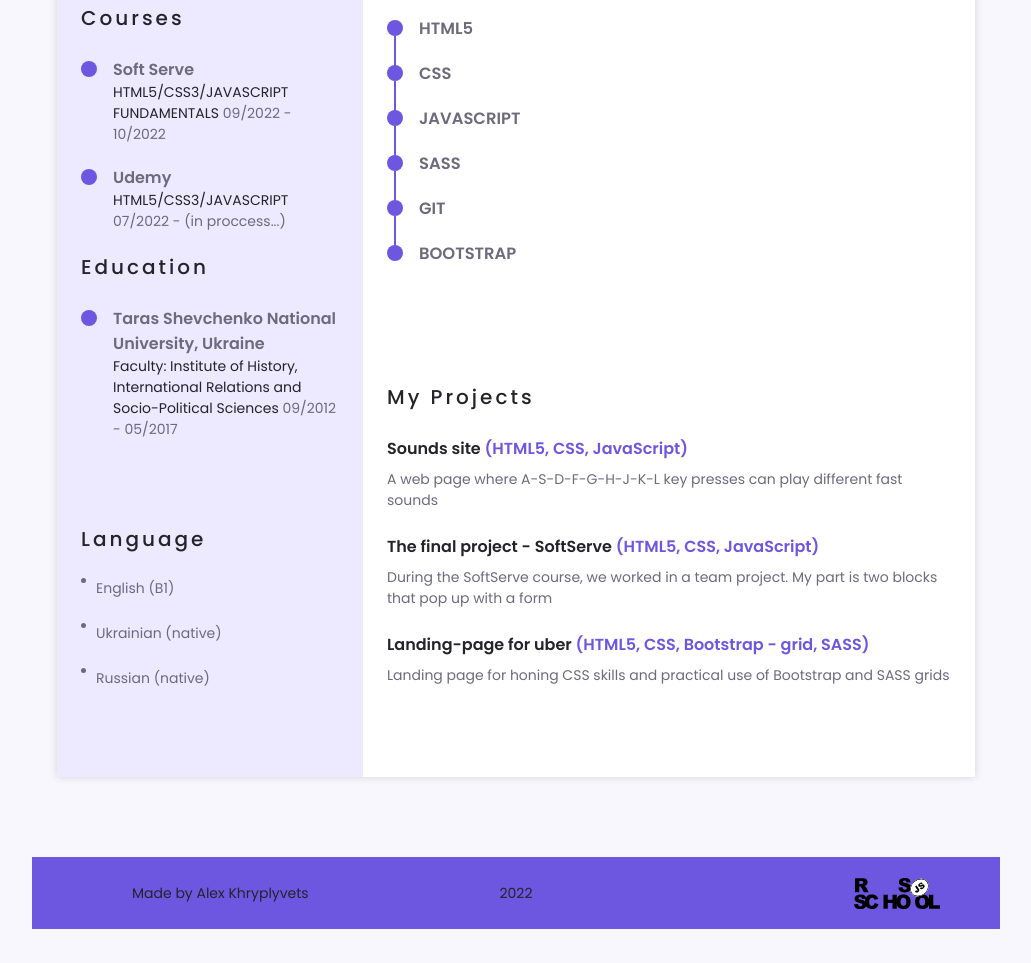
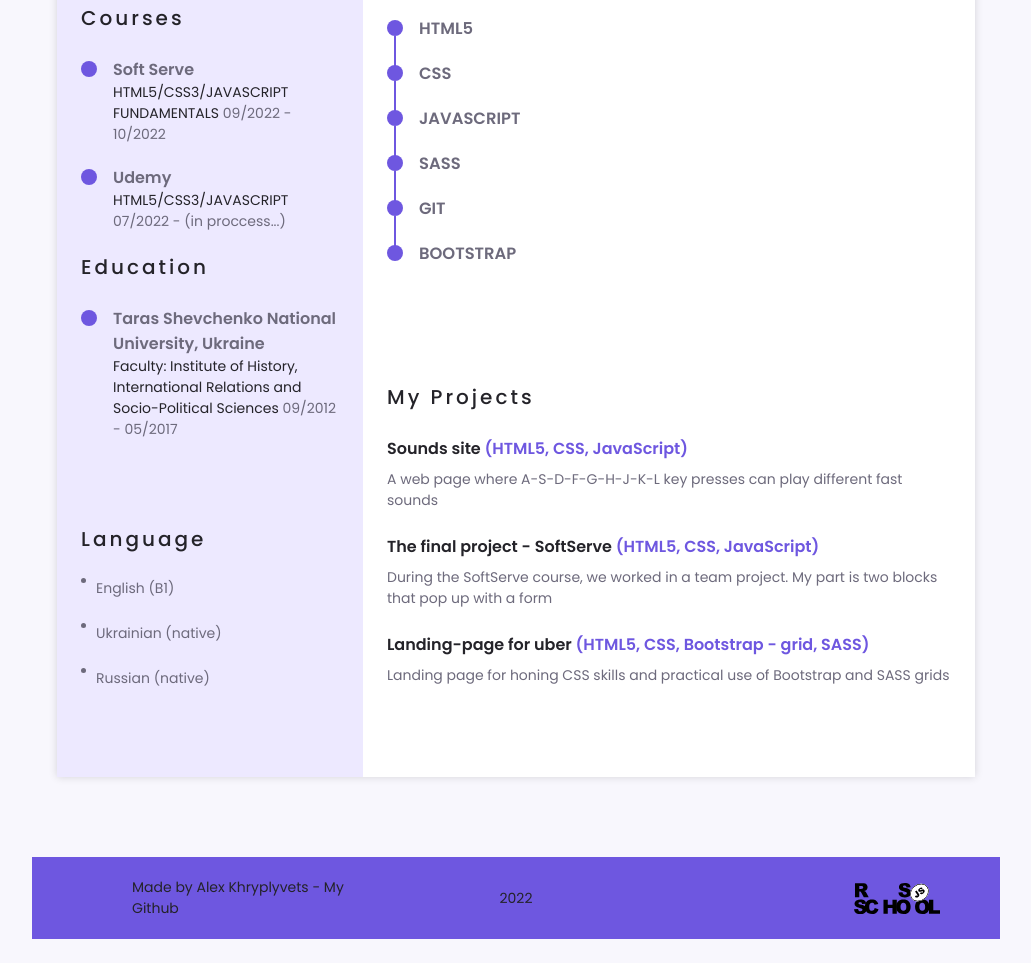
Before and after one commit to AleksKhryplyvets/rsschool-cv, a plain HTML site: page index.html in a window 1280 px wide. Shown: the part 542-1505 px from the top of the page, without its empty margins (124-1155 px from the left). Drawn offline with Linux system fonts and the light colour scheme.

Commit message:
feat: add description in name

```diff
--- a/index.html
+++ b/index.html
@@ -269,7 +269,7 @@
           href="https://github.com/AleksKhryplyvets"
           class="footer__link"
           target="_blank"
-          >Made by Alex Khryplyvets</a
+          >Made by Alex Khryplyvets - My Github</a
         >
         <p class="footer__year">2022</p>
         <a
```
